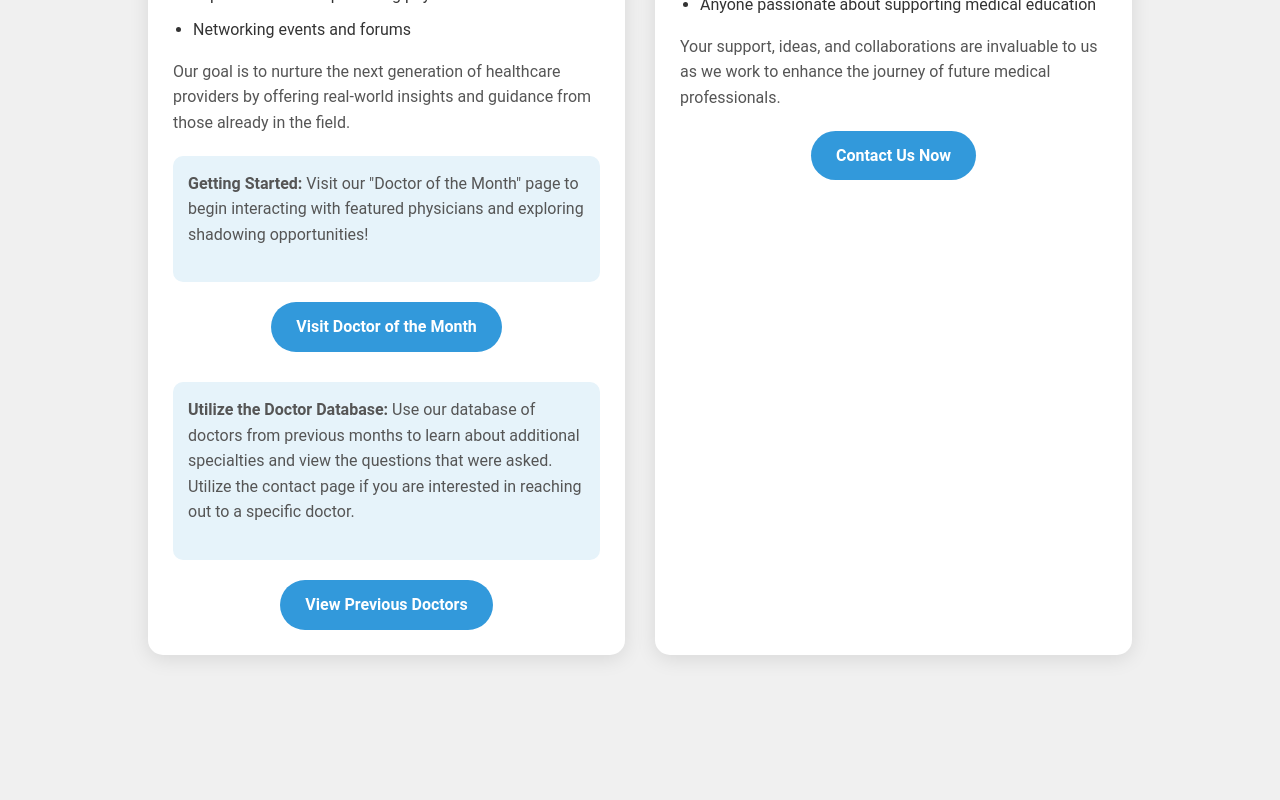
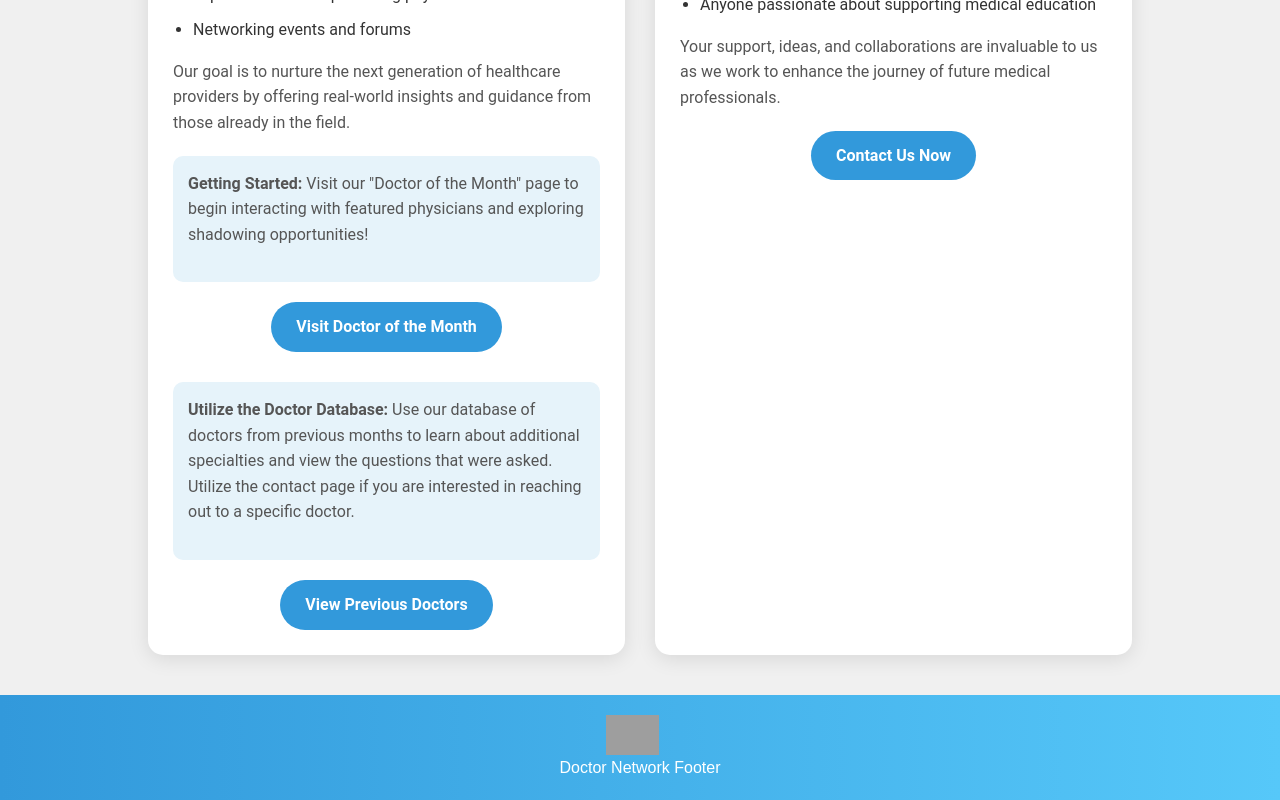
Before and after one commit to shy-i-am-7/DoctorNetwork, a React (Create React App) app: page /contact in a window 1280 px wide. Shown: the part 816-1616 px from the top of the page. Before the commit the page ends 1511 px from the top, so only its background shows below. Built offline with nearby package versions, Linux system fonts and the light colour scheme; grey boxes are pictures that could not be loaded.

Commit message:
Added basic Footer

```diff
--- a/src/App.js
+++ b/src/App.js
@@ -1,11 +1,13 @@
 import './App.css';
-import { BrowserRouter as Router, Switch, Route, Link, Routes } from "react-router-dom";
+import { BrowserRouter as Router, Route, Routes } from "react-router-dom";
 import Navbar from "./components/layout/Navbar"
 import Header from './components/layout/Header';
 import DoctorOfMonth from "./pages/DoctorOfMonth"
 import PreviousDoc from "./pages/PreviousDoc"
 import Newsletter from "./pages/Newsletter"
 import contact from "./pages/Contact"
+import Footer from "./components/layout/Footer";
+
 function App() {
   return (
     <Router>
@@ -17,6 +19,7 @@ function App() {
         <Route path='/Newsletter' Component={Newsletter} />
         <Route path='/contact' Component={contact} />
       </Routes>
+      <Footer />
     </Router>
   );
 }
--- /dev/null
+++ b/src/components/layout/Footer.js
@@ -0,0 +1,17 @@
+import React from 'react';
+import './footer.css';
+
+function Footer() {
+  return (
+    <div className="footer">
+      <div className="header-logo">
+        <img src="https://img.icons8.com/ios-filled/50/ffffff/stethoscope.png" alt="Logo" />
+      </div>
+      <div className="header-title">
+        Doctor Network Footer
+      </div>
+    </div>
+  );
+}
+
+export default Footer;
--- /dev/null
+++ b/src/components/layout/footer.css
@@ -0,0 +1,17 @@
+.footer {
+    background: linear-gradient(90deg, #3299db, #56c8f9);
+    color: #fff;
+    padding: 20px 0;
+    text-align: center;
+    font-family: Arial, sans-serif;
+  }
+  .header-logo {
+    margin-right: 15px;
+  }
+  .header-logo img {
+    height: 40px;
+    vertical-align: middle;
+  }
+  .header-title {
+    vertical-align: middle;
+  }
```
